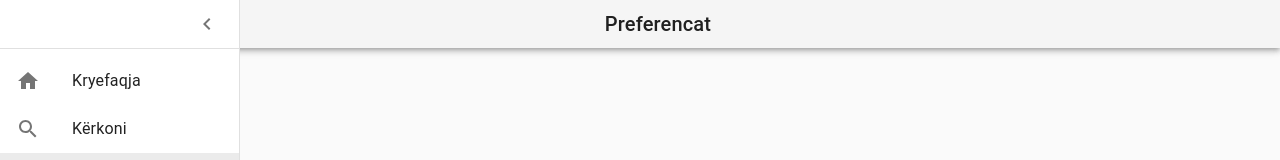
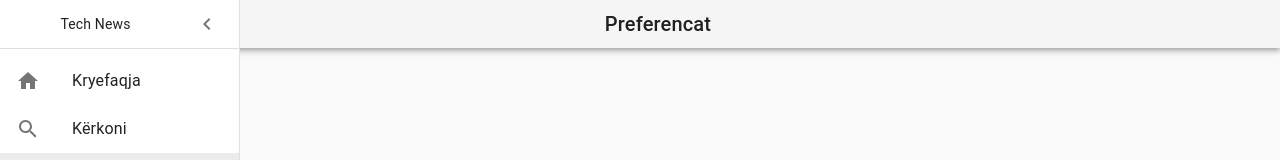
Before and after one commit to edisonneza/react-blog, a React (Create React App) app: page /favorites in a window 1280 px wide. Both pictures are taken after a click on the button "menu". Shown: the top 160 px of the page. Built offline with nearby package versions, Linux system fonts and the light colour scheme.

Commit message:
AppName in sidebar menu

```diff
--- a/src/components/sidebar-menu-component.js
+++ b/src/components/sidebar-menu-component.js
@@ -58,7 +58,7 @@ const useStyles = makeStyles((theme) => ({
     padding: theme.spacing(0, 1),
     // necessary for content to be below app bar
     ...theme.mixins.toolbar,
-    justifyContent: "flex-end",
+    justifyContent: "space-between",
     minHeight: "44px !important",
   },
 }));
@@ -120,6 +120,7 @@ export default function SideBarMenu({ open, handleOpen }) {
         }}
       >
         <div className={classes.drawerHeader}>
+          <span style={{ margin: "0 auto" }}>{Constants.appName}</span>
           <IconButton onClick={handleOpen}>
             <ChevronLeftIcon />
           </IconButton>
```
